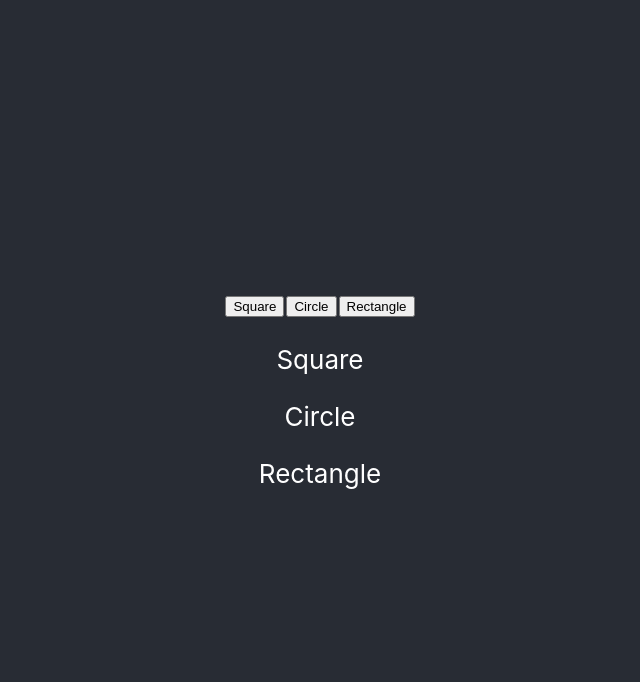
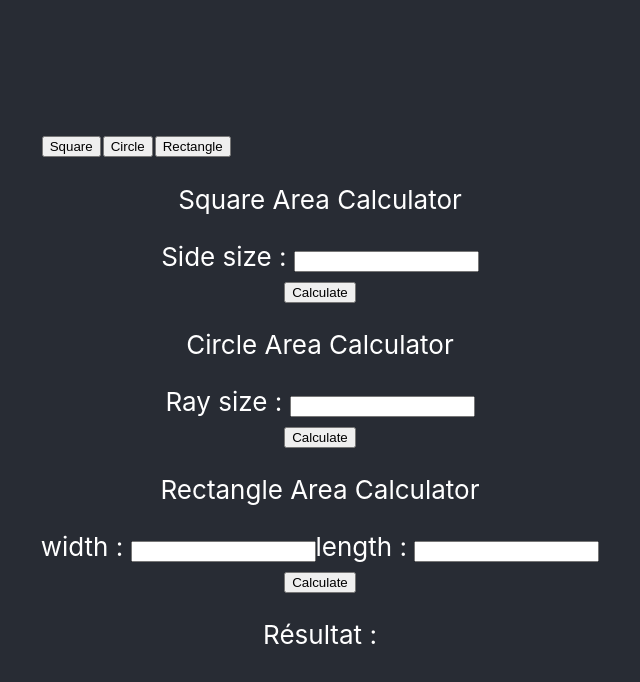
Before and after one commit to Paulopes29/AWS, a React (Create React App) app: page / in a window 1280 px wide. Shown: the top 682 px of the page, without its empty margins (320-960 px from the left). Built offline with nearby package versions, Linux system fonts and the light colour scheme.

Commit message:
feat : Création du composant pour calculer les aires avec des données saisie par l'utilisateur. Affichage du résultat sur la page.

```diff
--- a/src/Components/Area/AreaCompo.js
+++ b/src/Components/Area/AreaCompo.js
@@ -1,36 +1,65 @@
+//Importation de mes méthode de calculs
+import { CercleArea } from "./CercleArea"
+import { RectangleArea } from "./RectangleArea"
+import { SquareArea } from "./SquareArea"
+
 function AreaCompo() {
 
+    //Définition des DIV pour chacun des calculs
     let dsquare = document.getElementById("dsquare");
     let dcircle = document.getElementById("dcircle");
     let drectangle = document.getElementById("drectangle");
 
+    // AFFICHAGE DES BLOCKS DE CALCULS
+    const Square = () => {
+        //J'affiche que les block pour le calcul du carré
+        dsquare.style.display = "block";
+        dcircle.style.display = "none";
+        drectangle.style.display = "none";
+        //Je remet mon résultat à vide
+        document.getElementById("Resultat").innerHTML = "<span id='test'></span>";
 
-    const Square = () => {
-
-        if (getComputedStyle(dsquare).display != "none") {
-            dsquare.style.display = "none";
-        } else {
-            dsquare.style.display = "block";
-        }
     };
     const Circle = () => {
-
-        if(getComputedStyle(dcircle).display != "none"){
-            dcircle.style.display = "none";
-          } else {
-            dcircle.style.display = "block";
-          }
+        //J'affiche que les block pour le calcul du cercle
+        dsquare.style.display = "none";
+        dcircle.style.display = "block";
+        drectangle.style.display = "none";
+        //Je remet mon résultat à vide
+        document.getElementById("Resultat").innerHTML = "<span id='test'></span>";
     };
     const Rectangle = () => {
-
-        if(getComputedStyle(drectangle).display != "none"){
-            drectangle.style.display = "none";
-          } else {
-            drectangle.style.display = "block";
-          }
+        //J'affiche que les block pour le calcul du rectangle
+        dsquare.style.display = "none";
+        dcircle.style.display = "none";
+        drectangle.style.display = "block";
+        //Je remet mon résultat à vide
+        document.getElementById("Resultat").innerHTML = "<span id='test'></span>";
     };
 
-
+    //CALCUL DES RESULTATS
+    const CalCircle = () => {
+        // Je récupère mes valeurs pour le calcul
+        var Val = document.getElementById("circleIn").value;
+        var res = CercleArea(Val);
+        //J'affiche le résultat
+        document.getElementById("Resultat").innerHTML = "<span id='test'>" + res + "</span>";
+    };
+    const CalSquare = () => {
+        // Je récupère mes valeurs pour le calcul
+        var Val = document.getElementById("squareIn").value;
+        var res = SquareArea(Val);
+        //J'affiche le résultat
+        document.getElementById("Resultat").innerHTML = "<span id='test'>" + res + "</span>";
+    };
+    const CalRect = () => {
+        // Je récupère mes valeurs pour le calcul
+        var ValWidth = document.getElementById("rectInLa").value;
+        var ValLenght = document.getElementById("rectInLo").value;
+        var res = RectangleArea(ValWidth, ValLenght);
+        //J'affiche le résultat
+        document.getElementById("Resultat").innerHTML = "<span id='test'>" + res + "</span>";
+    };
 
     return (
         <div>
@@ -43,14 +72,26 @@ function AreaCompo() {
             </div>
 
             <div id="dsquare">
-                <p>Square</p>
+                <p>Square Area Calculator</p>
+                <label for="squareIn">Side size : </label>
+                <input id="squareIn"></input><br></br>
+                <button onClick={CalSquare}>Calculate</button>
             </div>
             <div id="dcircle">
-                <p>Circle</p>
+                <p>Circle Area Calculator</p>
+                <label for="circleIn">Ray size : </label>
+                <input id="circleIn"></input><br></br>
+                <button onClick={CalCircle}>Calculate</button>
             </div>
             <div id="drectangle">
-                <p>Rectangle</p>
+                <p>Rectangle Area Calculator</p>
+                <label for="rectInLa">width : </label>
+                <input id="rectInLa"></input>
+                <label for="rectInLo">length : </label>
+                <input id="rectInLo"></input><br></br>
+                <button onClick={CalRect}>Calculate</button>
             </div>
+            <div><p>Résultat : </p><p id="Resultat"></p></div>
 
 
 
--- a/src/Components/Area/CercleArea.js
+++ b/src/Components/Area/CercleArea.js
@@ -1,3 +1,5 @@
+//Méthode pour calculer l'aire d'un cercle.
+
 export function CercleArea(Rayon) {
 
     var res = Math.PI * (Rayon * Rayon);
--- a/src/Components/Area/RectangleArea.js
+++ b/src/Components/Area/RectangleArea.js
@@ -1,3 +1,5 @@
+//Méthode pour calculer l'aire d'un rectangle
+
 export function RectangleArea(Longueur, Largeur) {
 
     var res = Longueur * Largeur;
--- a/src/Components/Area/SquareArea.js
+++ b/src/Components/Area/SquareArea.js
@@ -1,4 +1,4 @@
-
+//Méthode pour calculer l'aire d'un carré
 export function SquareArea(tailleCote) {
 
     var res = tailleCote * tailleCote;
```
